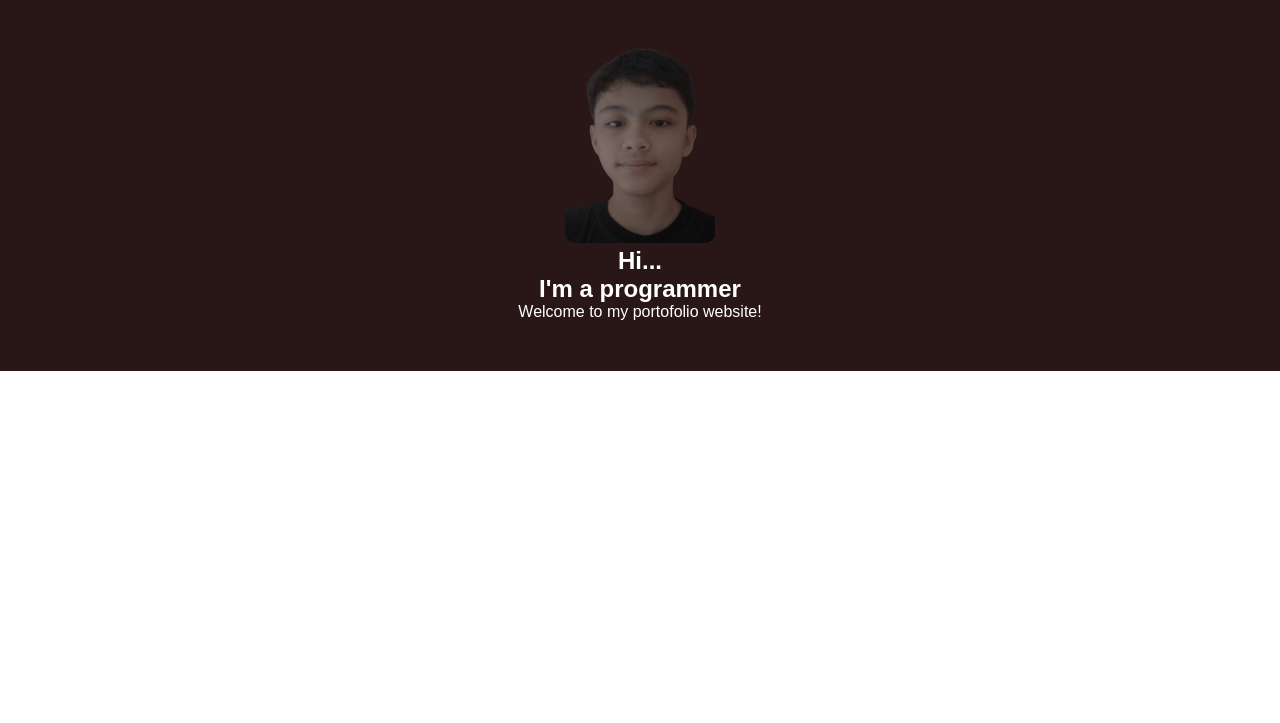
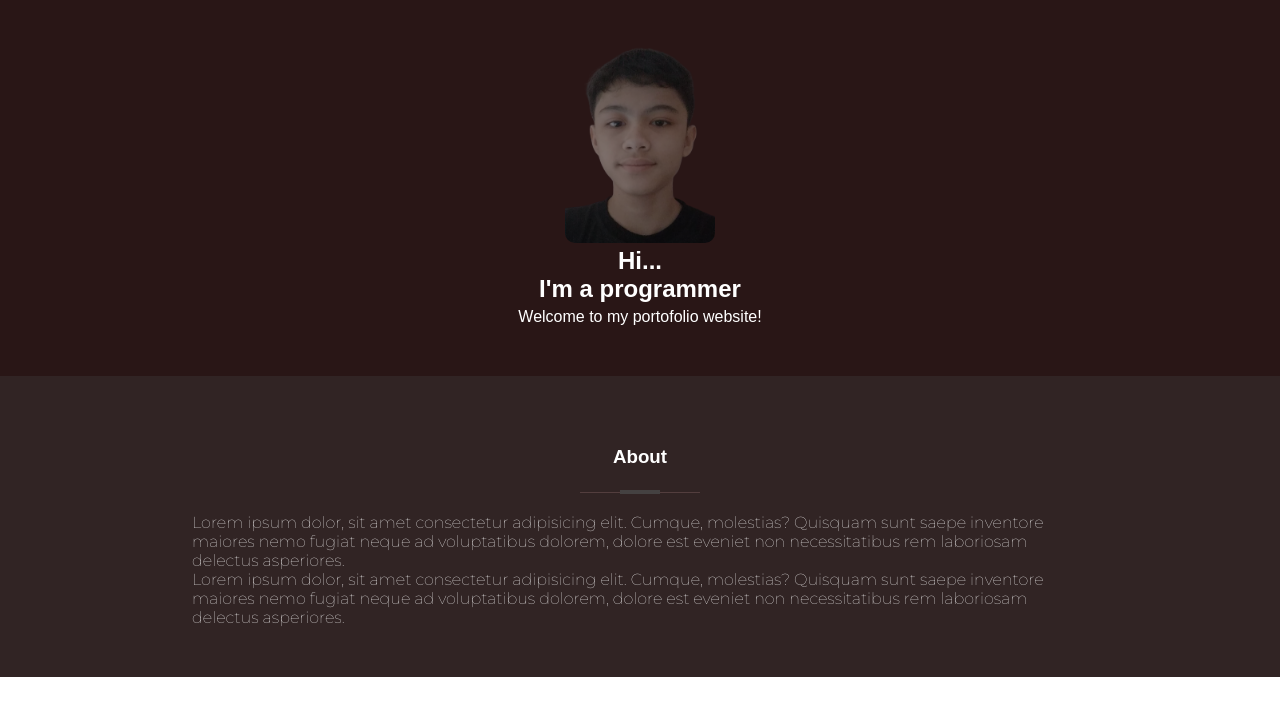
Before and after one commit to 12108541muhamad/new-portofolio, a plain HTML site: page index.html in a window 1280 px wide. Shown: the part 77-800 px from the top of the page. Drawn offline with Linux system fonts and the light colour scheme; a web font is replaced by a local one.

Commit message:
Update Css Code

```diff
--- a/css/style.css
+++ b/css/style.css
@@ -7,6 +7,10 @@
 
 header {
     height: 70px;
+}
+
+p {
+    font-family: 'Montserrat', sans-serif;
 }
 
 header h1 {
@@ -54,7 +58,7 @@ a {
 }
 
 .container {
-    width: 90%;
+    width: 70%;
     margin: 0 auto;
 }
 
@@ -108,6 +112,10 @@ a {
     left: 0;
 }
 
+#close:checked ~ .sidebar {
+    left: -300px;
+}
+
 .banner {
     background-color: rgb(41, 22, 22);
 }
@@ -120,6 +128,46 @@ a {
 
 section {
     padding: 50px 0;
+}
+
+#about {
+    background-color: rgba(49, 36, 36);
+}
+
+section h2 {
+    padding-bottom: 5px;
+}
+
+section h3 {
+    padding-bottom: 25px;
+    margin: 20px;
+    position: relative;
+}
+
+section h3::before {
+    content: '';
+    display: block;
+    position: absolute;
+    bottom: 0;
+    width: 120px;
+    height: 1px;
+    background-color: rgb(83, 62, 62);
+    left: calc(50% - 60px);
+}
+
+section h3::after {
+    content: '';
+    display: block;
+    position: absolute;
+    bottom: -1px;
+    width: 40px;
+    height: 4px;
+    background-color: rgb(68, 65, 65);
+    left: calc(50% - 20px);
+}
+
+.container p{
+    text-align: left;
 }
 
 @media (max-width: 768px) {
```
